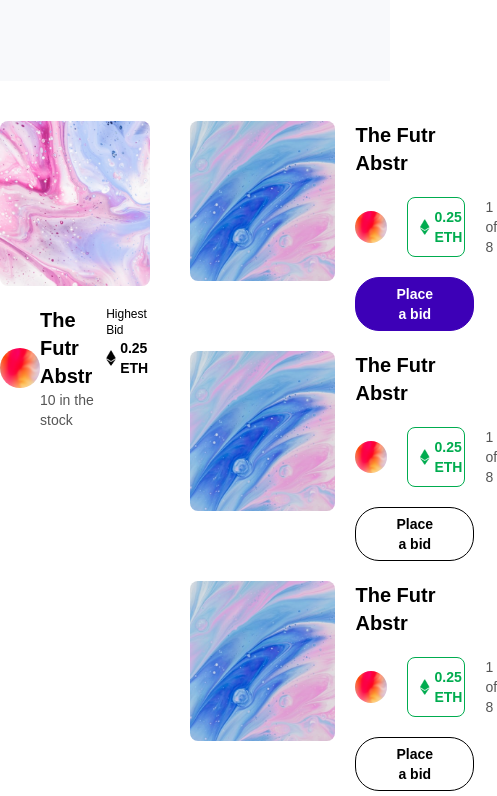
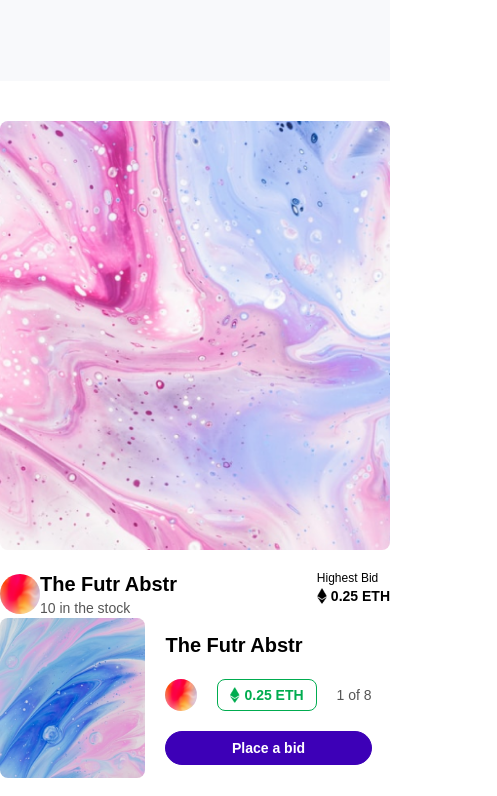
Before and after one commit to FahadKabirKsl/nft-marketplace, a Next.js app: page / in a window 390 px wide. Shown: the part 1300-2096 px from the top of the page, 497 px wide, since content can reach past the window. Built offline with nearby package versions, Linux system fonts and the light colour scheme.

Commit message:
responsive correction

```diff
--- a/src/components/Home/TopCollect.js
+++ b/src/components/Home/TopCollect.js
@@ -14,11 +14,10 @@ const TopCollect = () => {
     <>
       <div className="py-10 lg:py-20">
         <div className="container mx-auto">
-          <div className="flex flex-col lg:flex-row justify-between">
-            <div className="w-full  lg:border-r lg:pr-8">
-              <div>
-                <div className="flex justify-between">
-                  <div className="w-9/12">
+          <div className="flex flex-col lg:flex-row justify-center lg:justify-between">
+            <div className="w-full lg:w-8/12 lg:border-r lg:pr-8">
+              <div className="flex flex-col lg:justify-between">
+                <div className="w-full lg:w-9/12 lg:mb-5">
                   <Image
                     src={i1}
                     width={400}
@@ -188,7 +187,6 @@ const TopCollect = () => {
                 </div>
               </div>
             </div>
-            </div>
             <div className="w-full lg:w-4/12 mt-10 lg:mt-0">
               <div className="flex flex-col lg:pl-5">
                 <p className="text-xl lg:text-2xl font-bold font-integral text-custome-black">
```
Lines whose indentation alone changed are shown as unchanged.
